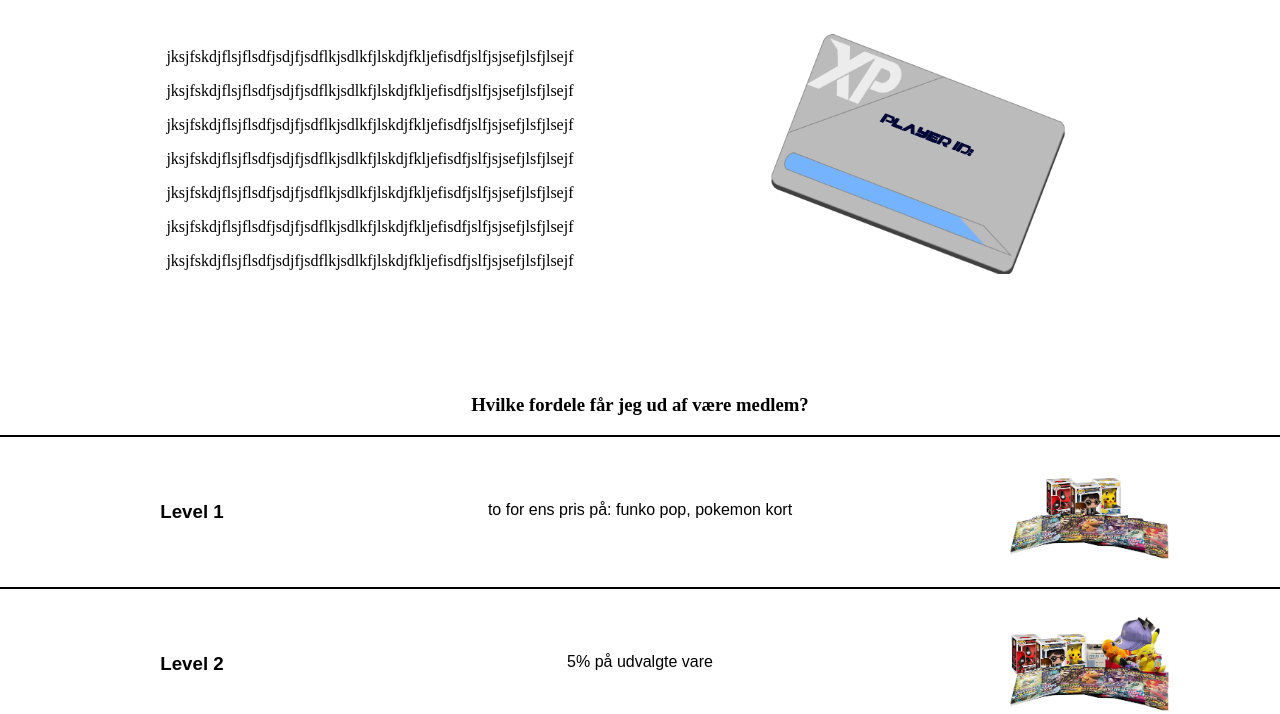
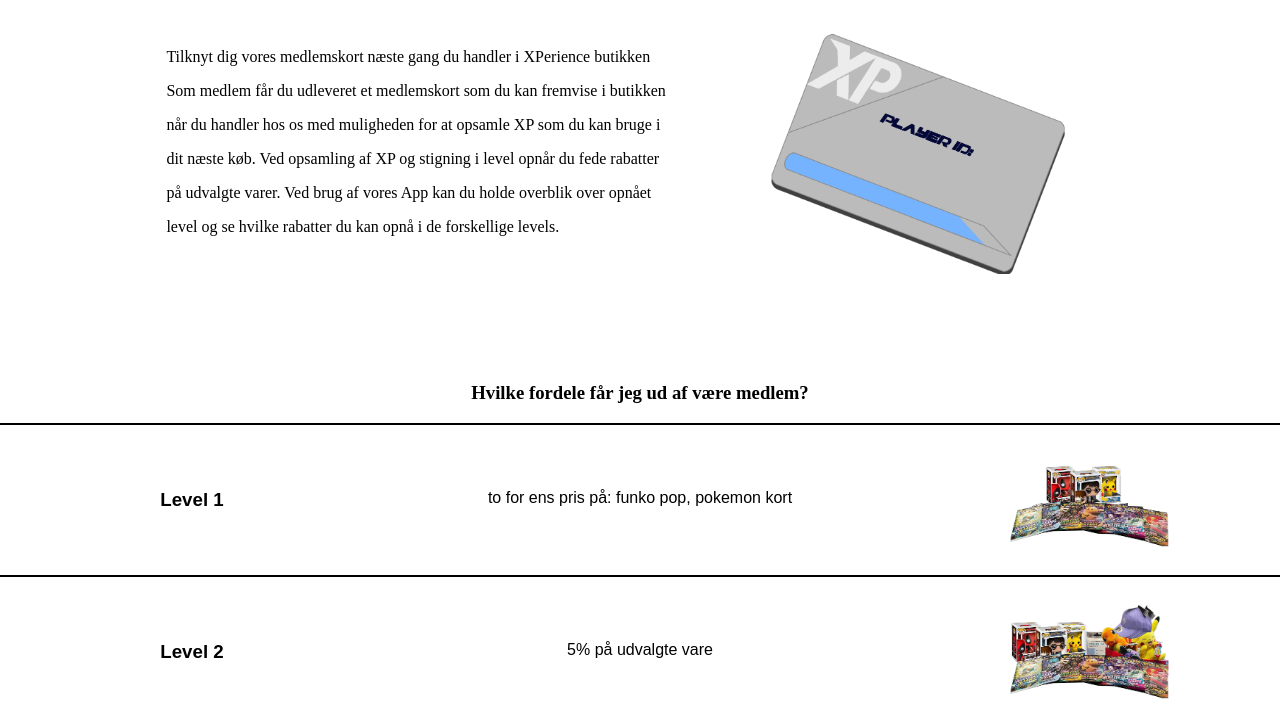
Before and after one commit to kienzhe/kampagneside, a plain HTML site: page index.html in a window 1280 px wide. Shown: the part 86-800 px from the top of the page. Drawn offline with Linux system fonts and the light colour scheme.

Commit message:
Update index.html

```diff
--- a/index.html
+++ b/index.html
@@ -17,13 +17,12 @@
 
     <div class="content">
       <div class="textbox">
-        <p>jksjfskdjflsjflsdfjsdjfjsdflkjsdlkfjlskdjfkljefisdfjslfjsjsefjlsfjlsejf</p>
-        <p>jksjfskdjflsjflsdfjsdjfjsdflkjsdlkfjlskdjfkljefisdfjslfjsjsefjlsfjlsejf</p>
-        <p>jksjfskdjflsjflsdfjsdjfjsdflkjsdlkfjlskdjfkljefisdfjslfjsjsefjlsfjlsejf</p>
-        <p>jksjfskdjflsjflsdfjsdjfjsdflkjsdlkfjlskdjfkljefisdfjslfjsjsefjlsfjlsejf</p>
-        <p>jksjfskdjflsjflsdfjsdjfjsdflkjsdlkfjlskdjfkljefisdfjslfjsjsefjlsfjlsejf</p>
-        <p>jksjfskdjflsjflsdfjsdjfjsdflkjsdlkfjlskdjfkljefisdfjslfjsjsefjlsfjlsejf</p>
-        <p>jksjfskdjflsjflsdfjsdjfjsdflkjsdlkfjlskdjfkljefisdfjslfjsjsefjlsfjlsejf</p>
+        <p>Tilknyt dig vores medlemskort næste gang du handler i XPerience butikken</p>
+        <p>Som medlem får du udleveret et medlemskort som du kan fremvise i butikken</p>
+        <p>når du handler hos os med muligheden for at opsamle XP som du kan bruge i</p>
+        <p>dit næste køb. Ved opsamling af XP og stigning i level opnår du fede rabatter</p>
+        <p>på udvalgte varer. Ved brug af vores App kan du holde overblik over opnået</p>
+        <p>level og se hvilke rabatter du kan opnå i de forskellige levels.</p>
       </div>
 
       <div class="cardapp">
```
